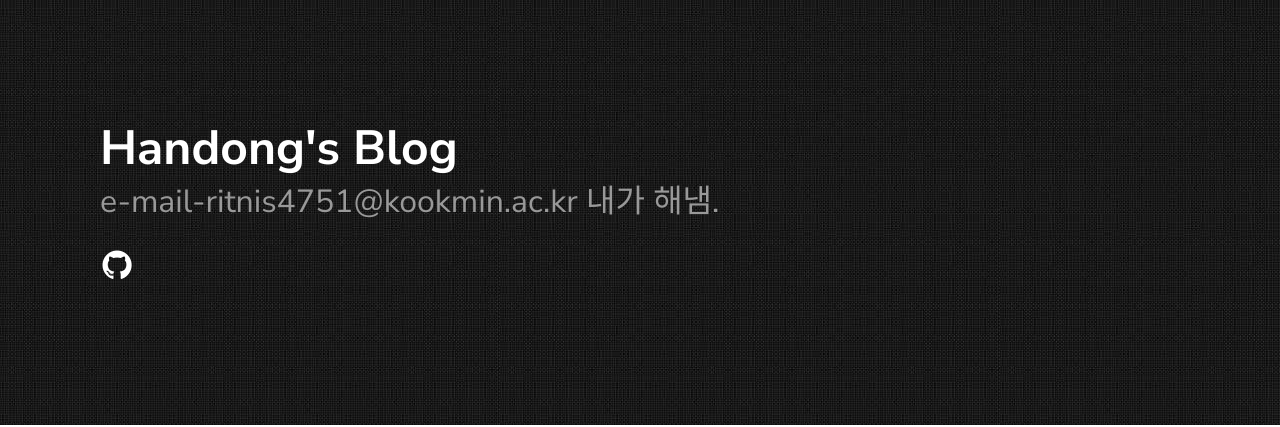
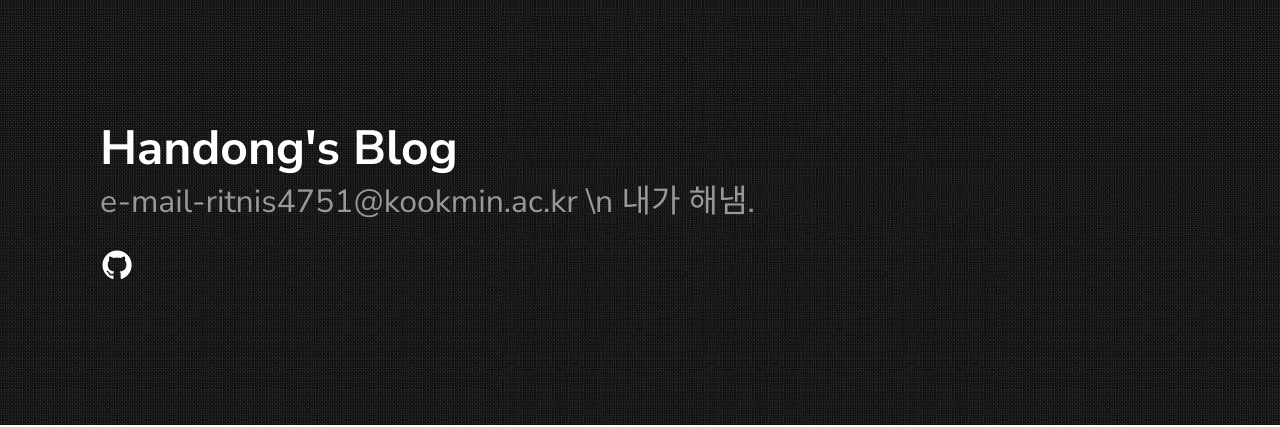
Before and after one commit to ritnis4751/ritnis4751.github.io, a Jekyll site: the page built from index.md, in a window 1280 px wide. Shown: the top 427 px of the page. Built offline with Jekyll 4.4.1, drawn with Linux system fonts in a browser that asks for light colours.

```diff
--- a/_config.yml
+++ b/_config.yml
@@ -20,8 +20,9 @@
 texture:
   style: [black]
   title: Handong's Blog
-  tagline: e-mail-ritnis4751@kookmin.ac.kr
+  tagline: [e-mail-ritnis4751@kookmin.ac.kr \n
     내가 해냄.
+    ]
 
   description: >- # this means to ignore newlines until "baseurl:"
     Write an awesome description for your new site here. You can edit this
```
